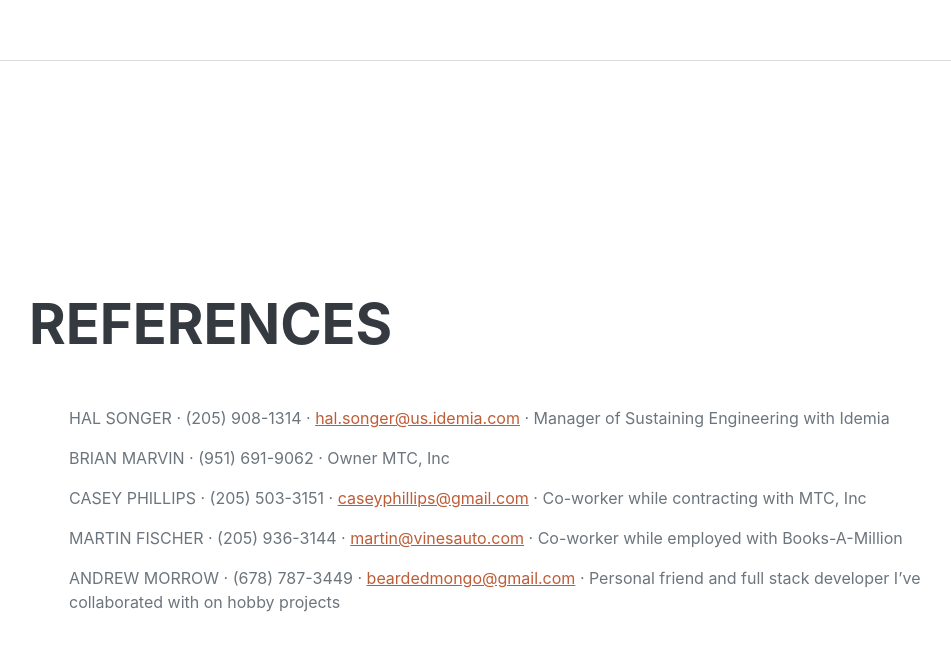
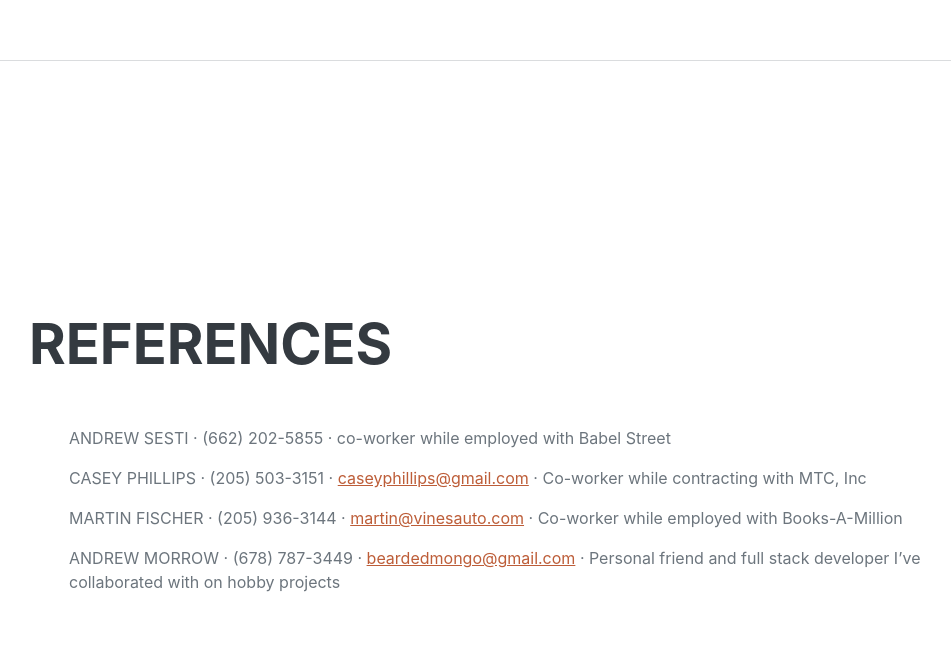
Before and after one commit to jbarnhill/resume, a plain HTML site: page index.html in a window 1280 px wide. Shown: the part 6862-7513 px from the top of the page, without its empty margins (291-1242 px from the left). Drawn offline with nearby package versions, Linux system fonts and the light colour scheme; a web font is replaced by a local one.

Commit message:
update ref's

```diff
--- a/index.html
+++ b/index.html
@@ -232,9 +232,8 @@
                 <div class="resume-section-content">
                     <h2 class="mb-5">References</h2>
                     <ul class="fa-ul mb-0">
-                        <p>HAL SONGER · (205) 908-1314 · <a href="mailto:hal.songer@us.idemia.com">hal.songer@us.idemia.com</a> · Manager of Sustaining Engineering with Idemia</p>
-                        <p>BRIAN MARVIN · (951) 691-9062 · Owner MTC, Inc</p>
-						<p>CASEY PHILLIPS · (205) 503-3151 · <a href="mailto:caseyphillips@gmail.com">caseyphillips@gmail.com</a> · Co-worker while contracting with MTC, Inc</p>
+                        <p>ANDREW SESTI · (662) 202-5855 · co-worker while employed with Babel Street</p>
+                        <p>CASEY PHILLIPS · (205) 503-3151 · <a href="mailto:caseyphillips@gmail.com">caseyphillips@gmail.com</a> · Co-worker while contracting with MTC, Inc</p>
 			    		<p>MARTIN FISCHER · (205) 936-3144 · <a href="mailto:martin@vinesauto.com">martin@vinesauto.com</a> · Co-worker while employed with Books-A-Million</p>
 						<p>ANDREW MORROW · (678) 787-3449 · <a href="mailto:beardedmongo@gmail.com">beardedmongo@gmail.com</a> · Personal friend and full stack developer I’ve collaborated with on hobby projects</p>
 
```
Also changed, not shown: 1 other file.
